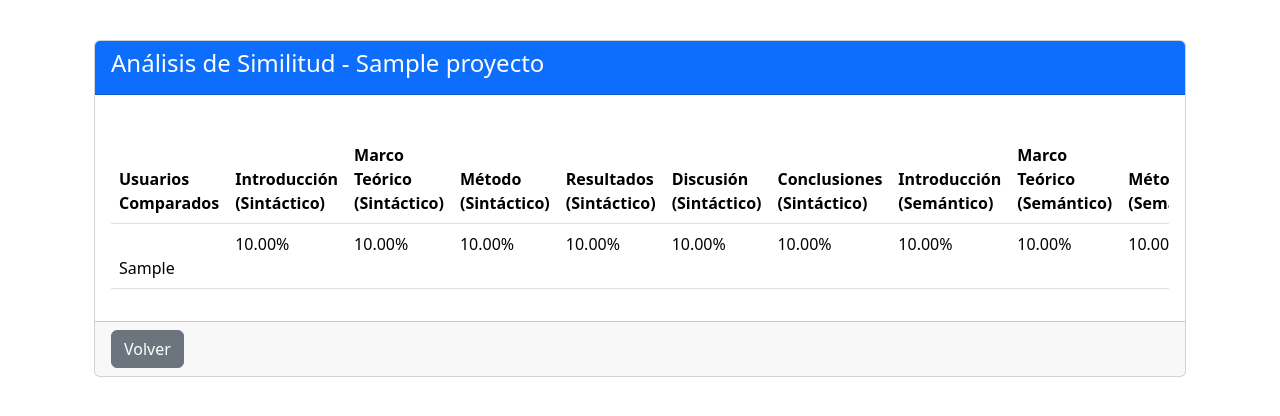
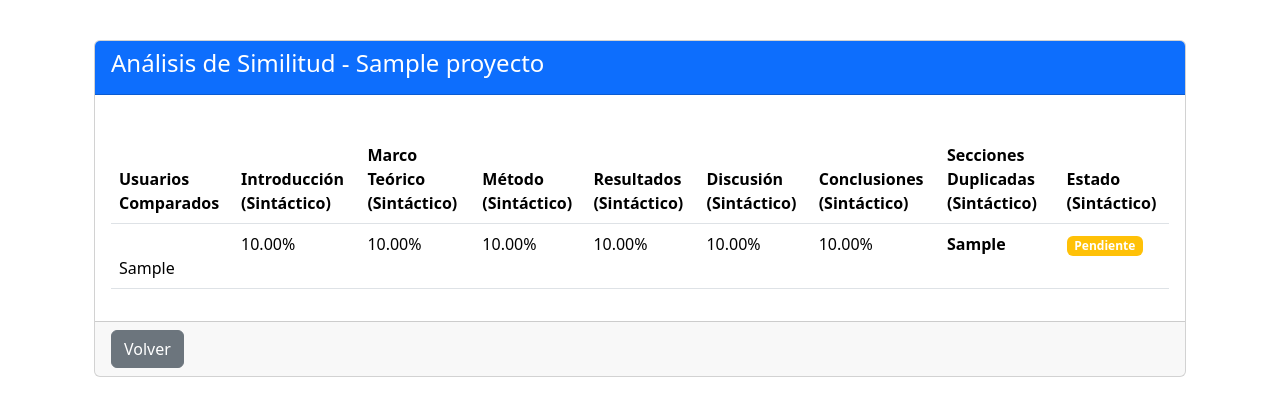
Before and after one commit to vectorMillan/API_Analisis_Similitud, a Flask app: template templates/Detalles_Proyectos.html in a window 1280 px wide. Shown: the part 104-520 px from the top of the page. Run offline with Flask 3, Linux system fonts and the light colour scheme; the template is opened without the code that fills it: most values are stand-ins (such as "Sample title", 1, 10 or a date in 2020); parts of the project's set-up code (start-up, migrations or seed data) failed here and were passed over.

Commit message:
Ajuste de presentacion de resultados solo para el analisis sintactico, excluyendo el analisis semantico

```diff
--- a/templates/Detalles_Proyectos.html
+++ b/templates/Detalles_Proyectos.html
@@ -34,88 +34,62 @@
                                 <th>Resultados (Sintáctico)</th>
                                 <th>Discusión (Sintáctico)</th>
                                 <th>Conclusiones (Sintáctico)</th>
-                                    <th>Introducción (Semántico)</th>
-                                    <th>Marco Teórico (Semántico)</th>
-                                    <th>Método (Semántico)</th>
-                                    <th>Resultados (Semántico)</th>
-                                    <th>Discusión (Semántico)</th>
-                                    <th>Conclusiones (Semántico)</th>
                                 <th>Secciones Duplicadas (Sintáctico)</th>
-                                    <th>Secciones Duplicadas (Semántico)</th>
                                 <th>Estado (Sintáctico)</th>
-                                    <th>Estado (Semántico)</th>
                             </tr>
                         </thead>
                         <tbody>
                             {% for detalle in detalles %}
                             <tr>
-                                    <td class="{% if detalle.secs_cs1 > 0 %}table-danger{% endif %}"
+                                {# --- CORRECCIÓN: Se usa 'detalle.secciones_similares' --- #}
+                                <td class="{% if detalle.secciones_similares > 0 %}table-danger{% endif %}"
                                     style="white-space: pre-line;">
                                     {{ detalle.usuarios_analizados }}</td>
+
+                                {# --- CORRECCIÓN: Se usa 'detalle.introduccion' --- #}
                                 <td
-                                        class="{% if detalle.intro_cs1 > tolerancias.get('introduccion', 0) %}table-danger{% endif %}">
-                                        {{ "%.2f"|format(detalle.intro_cs1 * 100) }}%
-                                    </td>
-                                    <td
-                                        class="{% if detalle.marco_cs1 > tolerancias.get('marcoteorico', 0) %}table-danger{% endif %}">
-                                        {{ "%.2f"|format(detalle.marco_cs1 * 100) }}%
-                                    </td>
-                                    <td
-                                        class="{% if detalle.metodo_cs1 > tolerancias.get('metodo', 0) %}table-danger{% endif %}">
-                                        {{ "%.2f"|format(detalle.metodo_cs1 * 100) }}%
-                                    </td>
-                                    <td
-                                        class="{% if detalle.res_cs1 > tolerancias.get('resultados', 0) %}table-danger{% endif %}">
-                                        {{ "%.2f"|format(detalle.res_cs1 * 100) }}%
-                                    </td>
-                                    <td
-                                        class="{% if detalle.disc_cs1 > tolerancias.get('discusion', 0) %}table-danger{% endif %}">
-                                        {{ "%.2f"|format(detalle.disc_cs1 * 100) }}%
-                                    </td>
-                                    <td
-                                        class="{% if detalle.concl_cs1 > tolerancias.get('conclusiones', 0) %}table-danger{% endif %}">
-                                        {{ "%.2f"|format(detalle.concl_cs1 * 100) }}%
-                                    </td>
-                                    <td
-                                        class="{% if detalle.intro_cs2 > tolerancias.get('introduccion', 0) %}table-danger{% endif %}">
-                                        {{ "%.2f"|format(detalle.intro_cs2 * 100) }}%
-                                    </td>
-                                    <td
-                                        class="{% if detalle.marco_cs2 > tolerancias.get('marcoteorico', 0) %}table-danger{% endif %}">
-                                        {{ "%.2f"|format(detalle.marco_cs2 * 100) }}%
-                                    </td>
-                                    <td
-                                        class="{% if detalle.metodo_cs2 > tolerancias.get('metodo', 0) %}table-danger{% endif %}">
-                                        {{ "%.2f"|format(detalle.metodo_cs2 * 100) }}%
-                                    </td>
-                                    <td
-                                        class="{% if detalle.res_cs2 > tolerancias.get('resultados', 0) %}table-danger{% endif %}">
-                                        {{ "%.2f"|format(detalle.res_cs2 * 100) }}%
-                                    </td>
-                                    <td
-                                        class="{% if detalle.disc_cs2 > tolerancias.get('discusion', 0) %}table-danger{% endif %}">
-                                        {{ "%.2f"|format(detalle.disc_cs2 * 100) }}%
-                                    </td>
-                                    <td
-                                        class="{% if detalle.concl_cs2 > tolerancias.get('conclusiones', 0) %}table-danger{% endif %}">
-                                        {{ "%.2f"|format(detalle.concl_cs2 * 100) }}%
-                                    </td>
-                                    <td class="{% if detalle.secs_cs1 > 0 %}table-danger{% endif %}">
-                                        <strong>{{ detalle.secs_cs1 }}</strong>
-                                    </td>
-                                    <td class="{% if detalle.secs_cs2 > 0 %}table-danger{% endif %}">
-                                        <strong>{{ detalle.secs_cs2 }}</strong>
-                                    </td>
-                                    <td>
-                                        {% if detalle.status_cs1 == 1 %}
-                                        <span class="badge bg-success">Analizado</span>
-                                        {% else %}
-                                        <span class="badge bg-warning">Pendiente</span>
-                                        {% endif %}
+                                    class="{% if detalle.introduccion > tolerancias.get('introduccion', 0) %}table-danger{% endif %}">
+                                    {{ "%.2f"|format(detalle.introduccion * 100) }}%
                                 </td>
 
+                                {# --- CORRECCIÓN: Se usa 'detalle.marcoteorico' --- #}
+                                <td
+                                    class="{% if detalle.marcoteorico > tolerancias.get('marcoteorico', 0) %}table-danger{% endif %}">
+                                    {{ "%.2f"|format(detalle.marcoteorico * 100) }}%
+                                </td>
+
+                                {# --- CORRECCIÓN: Se usa 'detalle.metodo' --- #}
+                                <td
+                                    class="{% if detalle.metodo > tolerancias.get('metodo', 0) %}table-danger{% endif %}">
+                                    {{ "%.2f"|format(detalle.metodo * 100) }}%
+                                </td>
+
+                                {# --- CORRECCIÓN: Se usa 'detalle.resultados' --- #}
+                                <td
+                                    class="{% if detalle.resultados > tolerancias.get('resultados', 0) %}table-danger{% endif %}">
+                                    {{ "%.2f"|format(detalle.resultados * 100) }}%
+                                </td>
+
+                                {# --- CORRECCIÓN: Se usa 'detalle.discusion' --- #}
+                                <td
+                                    class="{% if detalle.discusion > tolerancias.get('discusion', 0) %}table-danger{% endif %}">
+                                    {{ "%.2f"|format(detalle.discusion * 100) }}%
+                                </td>
+
+                                {# --- CORRECCIÓN: Se usa 'detalle.conclusiones' --- #}
+                                <td
+                                    class="{% if detalle.conclusiones > tolerancias.get('conclusiones', 0) %}table-danger{% endif %}">
+                                    {{ "%.2f"|format(detalle.conclusiones * 100) }}%
+                                </td>
+
+                                {# --- CORRECCIÓN: Se usa 'detalle.secciones_similares' --- #}
+                                <td class="{% if detalle.secciones_similares > 0 %}table-danger{% endif %}">
+                                    <strong>{{ detalle.secciones_similares }}</strong>
+                                </td>
+
+                                {# --- CORRECCIÓN: Se usa 'detalle.status_analisis' --- #}
                                 <td>
-                                        {% if detalle.status_cs2 == 1 %}
+                                    {% if detalle.status_analisis == 1 %}
                                     <span class="badge bg-success">Analizado</span>
                                     {% else %}
                                     <span class="badge bg-warning">Pendiente</span>
@@ -136,6 +110,7 @@
                 <a href="{{ request.referrer or '/analisis-similitud' }}" class="btn btn-secondary">
                     <i class="fas fa-arrow-left"></i> Volver
                 </a>
+                {# --- CORRECCIÓN: Se usa 'detalle.status_analisis' --- #}
                 {% if detalles|length > 0 and detalles[0].status_analisis == 0 %}
                 <a href="/iniciar-analisis/{{ proyecto_id }}" class="btn btn-warning float-end">
                     <i class="fas fa-play"></i> Iniciar Análisis
@@ -144,7 +119,6 @@
             </div>
         </div>
     </div>
-    </div>
 
 </div>
 
```
Also changed, not shown: routes/Analisis_Similitud.py (+24 -43 lines), services/Procesamiento_Completo.py (+10 -26 lines). Lines whose indentation alone changed are shown as unchanged.
